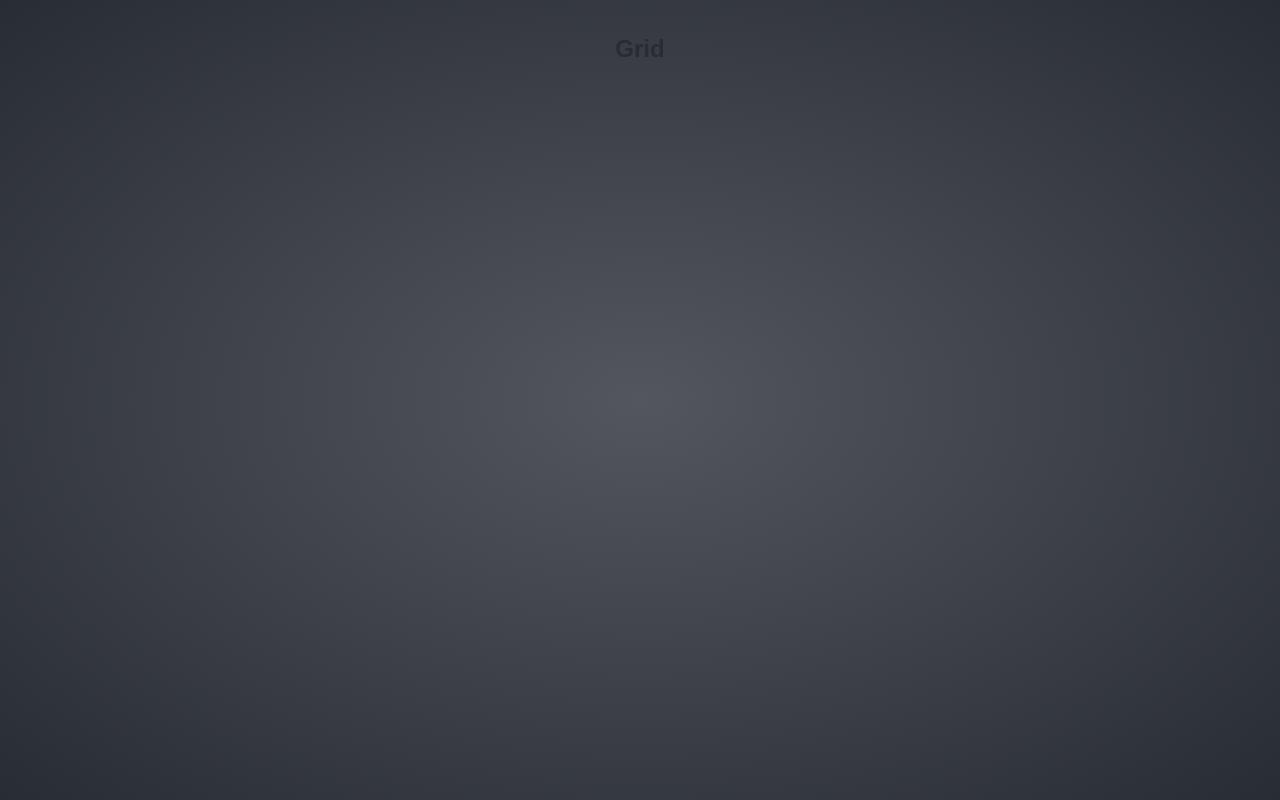
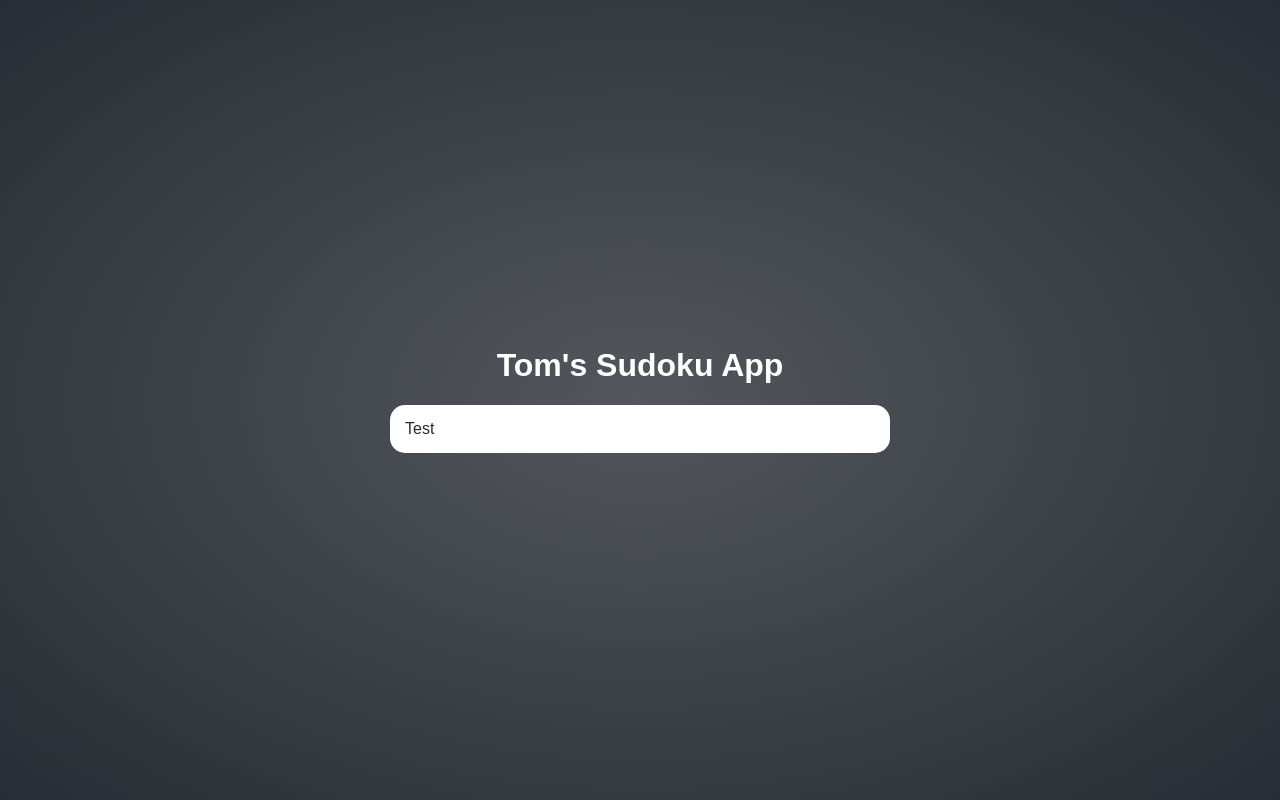
Before and after one commit to TomFrampton/Sudoku, a React (Create React App) app: page / in a window 1280 px wide. Built offline with nearby package versions, Linux system fonts and the light colour scheme.

Commit message:
Added title, card, content styled components

```diff
--- a/src/index.tsx
+++ b/src/index.tsx
@@ -8,13 +8,18 @@
 
 import { Grid } from './components/grid';
 
-import { GlobalStyles, defaultTheme } from './styles';
+import { GlobalStyles, defaultTheme, Card, Content, Title } from './styles';
 
 ReactDOM.render(
     <React.StrictMode>
         <ThemeProvider theme={defaultTheme}>
             <GlobalStyles />
-            <Grid></Grid>
+            <Content data-cy="content">
+                <Title data-cy="title">Tom's Sudoku App</Title>
+                <Card data-cy="card">
+                    Test
+                </Card>
+            </Content>
         </ThemeProvider>
     </React.StrictMode>,
     document.getElementById('root')
--- /dev/null
+++ b/src/styles/card.ts
@@ -0,0 +1,13 @@
+import styled, { css } from 'styled-components';
+
+export const Card = styled.div`
+    ${({ theme }) => css`
+        background-color: ${theme.colours.white};
+        border-radius: 15px;
+        display: flex;
+        //flex: 1;
+        flex-direction: column;
+        max-height: fit-content;
+        padding: 15px;
+    `}
+`
--- /dev/null
+++ b/src/styles/content.ts
@@ -0,0 +1,9 @@
+import styled from 'styled-components';
+
+export const Content = styled.div`
+    max-width: 500px;
+    display: flex;
+    flex: 1;
+    flex-direction: column;
+    justify-content: center;
+`
--- a/src/styles/index.ts
+++ b/src/styles/index.ts
@@ -1,3 +1,7 @@
 export { default as GlobalStyles } from './global';
 
+export * from './card';
+export * from './content';
+export * from './title';
+
 export * from './themes';
--- a/src/styles/themes/default.ts
+++ b/src/styles/themes/default.ts
@@ -2,6 +2,7 @@
     colours: {
         background: 'radial-gradient(#282c34cc, #282c34)',
         black: '#282c34',
+        white: 'white'
     },
     transition: 0.3
 }
--- /dev/null
+++ b/src/styles/title.ts
@@ -0,0 +1,9 @@
+import styled, { css } from 'styled-components';
+
+export const Title = styled.h1`
+    ${({ theme }) => css`
+        color: ${theme.colours.white};
+        margin-top: 0;
+        text-align: center;
+    `}
+`
```
